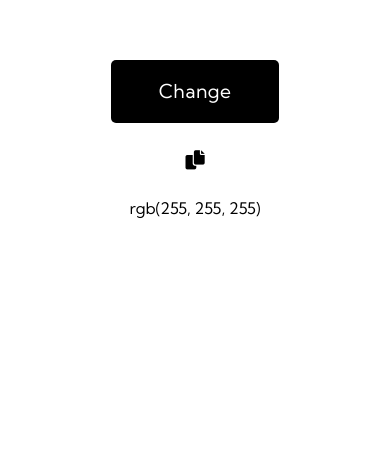
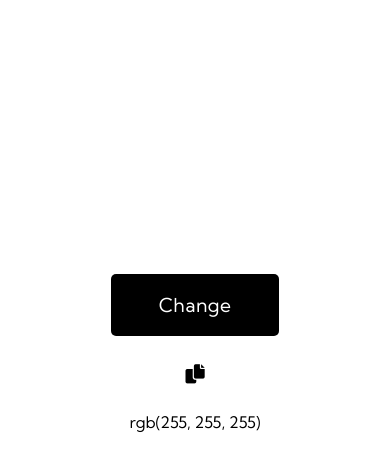
Before and after one commit to AxinitM/ICodeThis-Background-Changer, a plain HTML site: page index.html in a window 390 px wide. Shown: the part 283-754 px from the top of the page. Drawn offline with Linux system fonts and the light colour scheme.

Commit message:
Update styles.css

```diff
--- a/styles.css
+++ b/styles.css
@@ -72,3 +72,12 @@ body {
 .light-text {
   color: var(--whiteColor);
 }
+
+/* @media */
+
+@media (max-width: 767px) {
+  body {
+    justify-content: flex-start;
+    padding-top: 66vh;
+  }
+}
```
